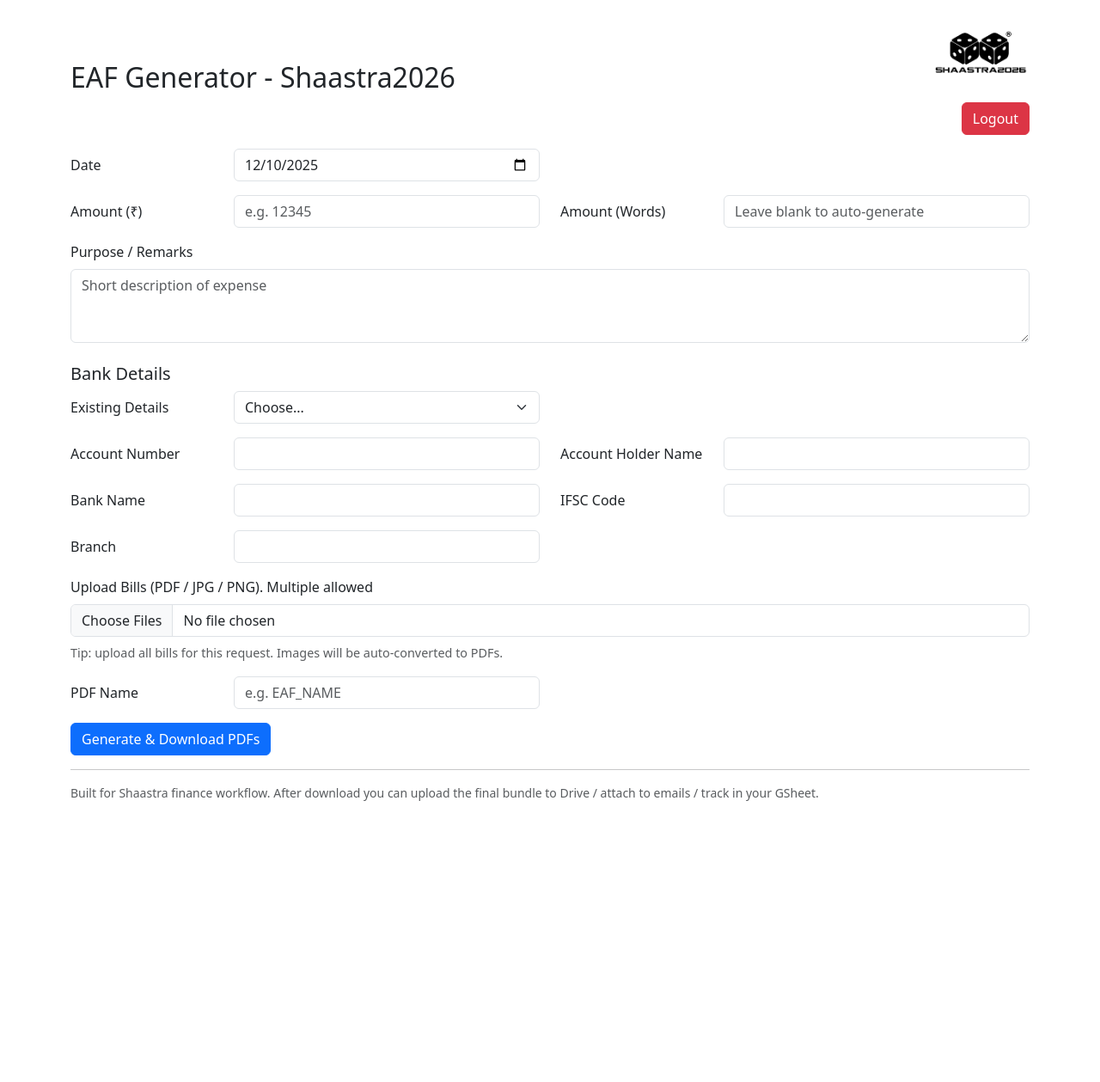
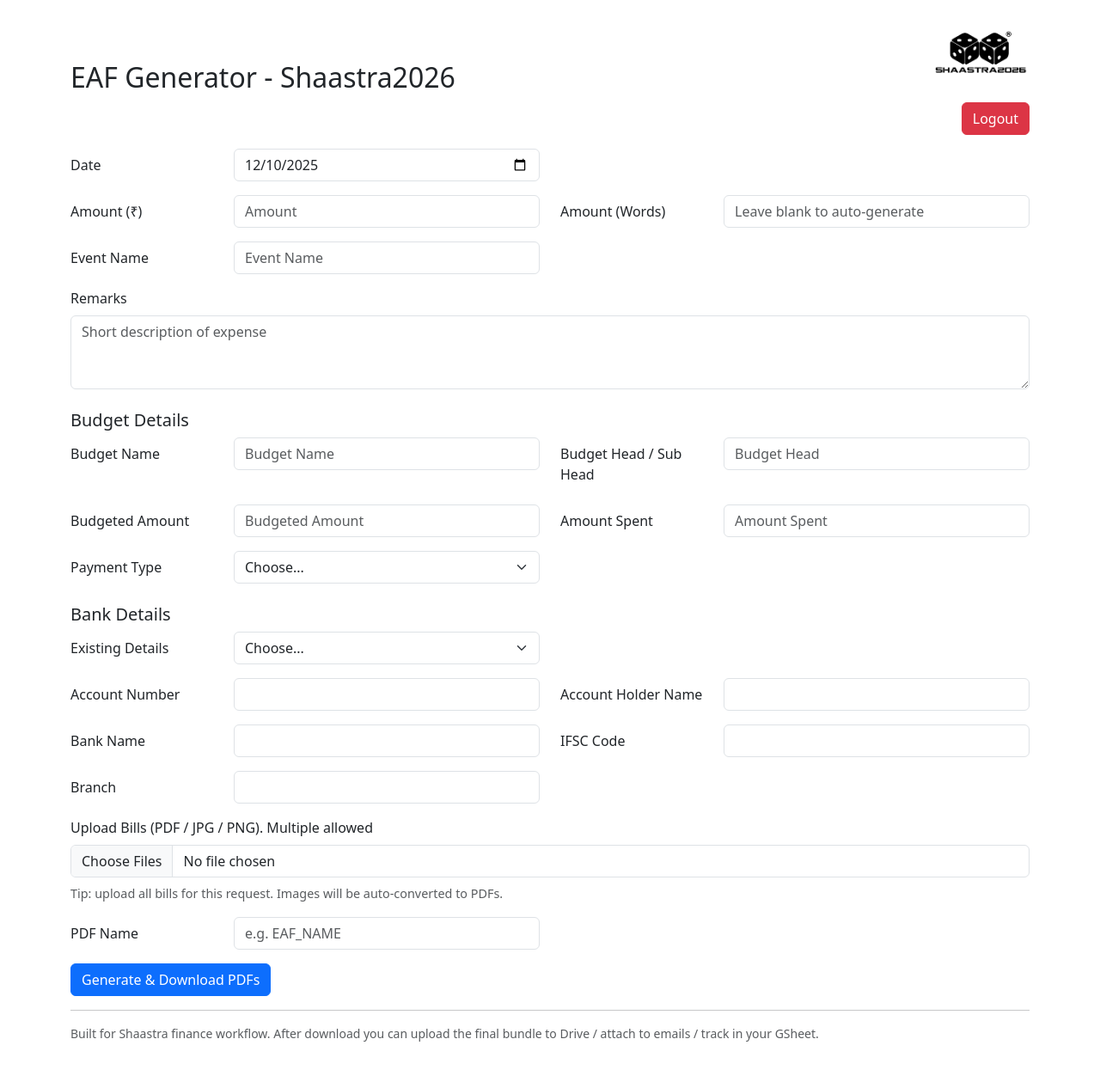
Before and after one commit to WaveRyt/EAF-Generator, a Flask app: page / in a window 1280 px wide. Shown: the whole page at 86% size. Before the commit the page ends 932 px from the top, so only its background shows below. Run offline with Flask 3, Linux system fonts and the light colour scheme; the visitor is signed in with stand-in values (Sample User, id 1).

Commit message:
Updated to new EAF Template

```diff
--- a/app.py
+++ b/app.py
@@ -47,7 +47,7 @@
         words = num2words(amt_int, lang="en_IN")
     except Exception:
         words = num2words(amt_int)
-    return words.replace("-", " ").title() + " Rupees Only"
+    return "Rupees " + words.replace("-", " ").title() + " Only"
 
 
 def replace_placeholders_in_docx(doc: Document, mapping: dict):
@@ -95,14 +95,27 @@
                         replace_in_paragraph(para)
 
 
-def generate_eaf_docx(template_path, out_docx_path, date_str, amount, amount_words, remarks,
-                      acc_number="", acc_holder="", bank_name="", ifsc="", branch=""):
+def generate_eaf_docx(template_path, out_docx_path, date_str, amount, amount_words, event_name, remarks, budget_name, budget_head,
+                      budgeted_amount, amount_spent, payment_type, acc_number, acc_holder, bank_name, ifsc, branch):
+    vendor_payment = "☐" if payment_type == "vendor_payment" else "☑"
+    reimbursement = "☐" if payment_type == "reimbursement" else "☑"
+    advance = "☐" if payment_type == "advance" else "☑"
+
     doc = Document(template_path)
     mapping = {
         "{{DATE}}": date_str,
         "{{TOTAL_AMOUNT}}": str(amount),
         "{{TOTAL_AMOUNT_WORDS}}": amount_words,
+        "{{EVENT_NAME}}": event_name,
         "{{Remarks}}": remarks,
+        "{{BUDGET_NAME}}": budget_name,
+        "{{BUDGET_HEAD}}": budget_head,
+        "{{BUDGETED_AMOUNT}}": budgeted_amount,
+        "{{AMOUNT_SPENT}}": amount_spent,
+        "{{BALANCE_AVAILABLE}}": str(int(budgeted_amount) - int(amount_spent)),
+        "{{V}}": vendor_payment,
+        "{{R}}": reimbursement,
+        "{{A}}": advance,
         "{{ACCOUNT_NUMBER}}": acc_number,
         "{{ACCOUNT_HOLDER}}": acc_holder,
         "{{BANK_NAME}}": bank_name,
@@ -172,6 +185,12 @@
         date = datetime.strptime(date, "%Y-%m-%d").strftime("%d-%m-%Y")
         amount = request.form.get("amount") or "0"
         amount_words = request.form.get("amount_words") or number_to_words(amount)
+        event_name = request.form.get("event_name")
+        budget_name = request.form.get("budget_name")
+        budget_head = request.form.get("budget_head")
+        budgeted_amount = request.form.get("budgeted_amount")
+        amount_spent = request.form.get("amount_spent")
+        payment_type = request.form.get("payment_type")
         purpose = request.form.get("purpose") or ""
         bundle_filename = request.form.get("filename") or f"Bundle_{datetime.now().strftime('%d%m%Y_%H%M%S')}"
         bills_only_filename = bundle_filename + "_Bill"
@@ -213,8 +232,8 @@
         # Generate EAF DOCX
         timestamp = datetime.now().strftime("%d%m%Y_%H%M%S")
         out_docx = os.path.join(app.config["UPLOAD_FOLDER"], f"EAF_{timestamp}.docx")
-        generate_eaf_docx(TEMPLATE_DOCX, out_docx, date, amount, amount_words, purpose,
-                          acc_number, acc_holder, bank_name, ifsc, branch)
+        generate_eaf_docx(TEMPLATE_DOCX, out_docx, date, amount, amount_words, event_name, purpose, budget_name, budget_head,
+                          budgeted_amount, amount_spent, payment_type, acc_number, acc_holder, bank_name, ifsc, branch)
 
         # Convert DOCX -> PDF
         out_pdf = os.path.join(app.config["UPLOAD_FOLDER"], f"EAF_{timestamp}.pdf")
--- a/templates/index.html
+++ b/templates/index.html
@@ -53,7 +53,7 @@
       <div class="mb-3 row">
         <label class="col-sm-2 col-form-label">Amount (₹)</label>
         <div class="col-sm-4">
-          <input type="number" step="0.01" class="form-control" name="amount" placeholder="e.g. 12345" required>
+          <input type="number" step="0.01" class="form-control" name="amount" placeholder="Amount" required>
         </div>
         <label class="col-sm-2 col-form-label">Amount (Words)</label>
         <div class="col-sm-4">
@@ -61,10 +61,55 @@
         </div>
       </div>
 
-      <!-- Purpose / Remarks -->
+      <!-- Event Details-->
+      <div class="mb-3 row">
+        <label class="col-sm-2 col-form-label">Event Name</label>
+        <div class="col-sm-4">
+          <input type="text" class="form-control" name="event_name" placeholder="Event Name" required>
+        </div>
+      </div>
+
+      <!-- Remarks -->
       <div class="mb-3">
-        <label class="form-label">Purpose / Remarks</label>
-        <textarea class="form-control" name="purpose" rows="3" placeholder="Short description of expense" required></textarea>
+        <label class="form-label">Remarks</label>
+        <textarea class="form-control" name="purpose" rows="3" placeholder="Short description of expense"></textarea>
+      </div>
+
+      <!-- Budget Details-->
+      <h5 class="mt-4">Budget Details</h5>
+      <div class="mb-3 row">
+        <label class="col-sm-2 col-form-label">Budget Name</label>
+        <div class="col-sm-4">
+          <input type="text" class="form-control" name="budget_name" placeholder="Budget Name" required>
+        </div>
+        <label class="col-sm-2 col-form-label">Budget Head / Sub Head</label>
+        <div class="col-sm-4">
+          <input type="text" class="form-control" name="budget_head" placeholder="Budget Head" required>
+        </div>
+      </div>
+
+      <div class="mb-3 row">
+        <label class="col-sm-2 col-form-label">Budgeted Amount</label>
+        <div class="col-sm-4">
+          <input type="number" step= "0.01" class="form-control" name="budgeted_amount" placeholder="Budgeted Amount" required>
+        </div>
+        <label class="col-sm-2 col-form-label">Amount Spent</label>
+        <div class="col-sm-4">
+          <input type="number" step="0.01" class="form-control" name="amount_spent" placeholder="Amount Spent" required>
+        </div>
+      </div>
+
+      <!-- Payment Type-->
+      <div class="mb-3 row">
+        <label class="col-sm-2 col-form-label">Payment Type</label>
+        <div class="col-sm-4">
+          <select class="form-select" id="paymentType" name="payment_type" required>
+            <option value="" selected disabled>Choose...</option>
+            <option value="vendorpayment">Vendor Payment</option>
+            <option value="reimbursement">Reimbursement</option>
+            <option value="advance">Advance</option>
+          </select>
+        </div>
       </div>
 
       <!-- Bank Details (Optional) -->
@@ -84,27 +129,27 @@
       <div class="mb-3 row">
         <label class="col-sm-2 col-form-label">Account Number</label>
         <div class="col-sm-4">
-          <input type="text" class="form-control" id="accountNumber" name="account_number">
+          <input type="text" class="form-control" id="accountNumber" name="account_number" required>
         </div>
         <label class="col-sm-2 col-form-label">Account Holder Name</label>
         <div class="col-sm-4">
-          <input type="text" class="form-control" id="accountHolder" name="account_holder">
+          <input type="text" class="form-control" id="accountHolder" name="account_holder" required>
         </div>
       </div>
       <div class="mb-3 row">
         <label class="col-sm-2 col-form-label">Bank Name</label>
         <div class="col-sm-4">
-          <input type="text" class="form-control" id="bankName" name="bank_name">
+          <input type="text" class="form-control" id="bankName" name="bank_name" required>
         </div>
         <label class="col-sm-2 col-form-label">IFSC Code</label>
         <div class="col-sm-4">
-          <input type="text" class="form-control" id="ifsc" name="ifsc">
+          <input type="text" class="form-control" id="ifsc" name="ifsc" required>
         </div>
       </div>
       <div class="mb-3 row">
         <label class="col-sm-2 col-form-label">Branch</label>
         <div class="col-sm-4">
-          <input type="text" class="form-control" id="branch" name="branch">
+          <input type="text" class="form-control" id="branch" name="branch" required>
         </div>
       </div>
 
```
Also changed, not shown: 2 other files.
